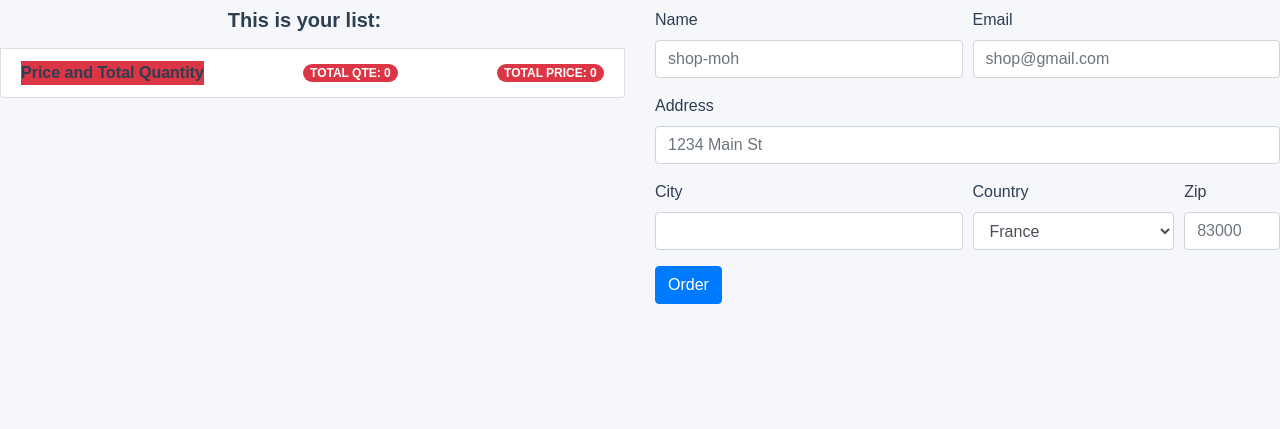
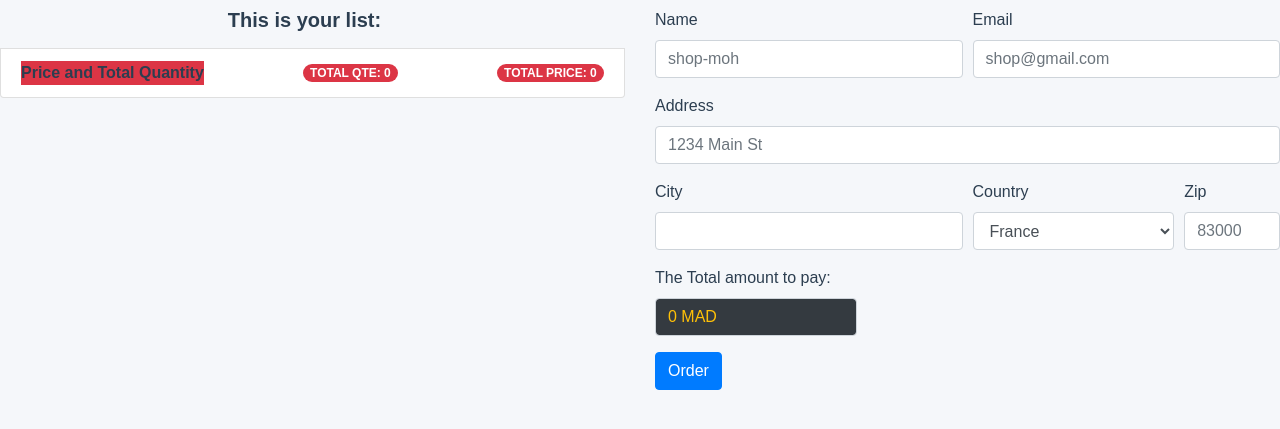
Before and after one commit to MohamedAmhal/final_project_alx_backend_SE, a Django app: page /checkout in a window 1280 px wide. Shown: the part 56-485 px from the top of the page. Run offline with Django 5.2, Linux system fonts and the light colour scheme; some libraries are stand-ins or nearby versions.

Commit message:
fixing the payment page the somme amount payment:

```diff
--- a/web_ecommerce/shop/admin.py
+++ b/web_ecommerce/shop/admin.py
@@ -13,7 +13,7 @@ class AdminProduct(admin.ModelAdmin):
 
 # displaying the features in panal tables (for Commande table) :
 class AdminCommande(admin.ModelAdmin):
-    list_display = ('items', 'name', 'email', 'address', 'city', 'zip', 'command_date')
+    list_display = ('items', 'name', 'email', 'address', 'city', 'total', 'command_date')
 
 
 
--- a/web_ecommerce/shop/templates/shop/checkout.html
+++ b/web_ecommerce/shop/templates/shop/checkout.html
@@ -44,7 +44,11 @@
             </div>
             <div class="form-group col-md-2">
               <label for="inputZip">Zip</label>
-              <input name="zipcode" id="zipcode" type="text" class="form-control" id="inputZip" placeholder="83000">
+              <input name="zipcode" id="zipcode" type="text" class="form-control" placeholder="83000">
+            </div>
+            <div class="form-group col-md-4">
+              <label for="inputZip">The Total amount to pay: </label>
+              <input name="total" id="total" type="readonly" class="bg-dark text-warning form-control">
             </div>
           </div>
           <button type="submit" class="btn btn-primary">Order</button>
@@ -62,14 +66,14 @@
       }else{
         basket = JSON.parse(localStorage.getItem('basket'));
       }
-      var toatal = 0;
+      var total = 0;
       var number = 0;
       for (item in basket){
         let name = basket[item][1];
         let quantity = basket[item][0];
         let price = basket[item][2];
         number += quantity;
-        toatal += price;
+        total += price;
         let ItemString = `<li class="list-group-item d-flex justify-content-between align-items-center">
               ${name}
               <span class="badge badge-primary badge-pill">QTE: ${quantity}</span>
@@ -82,9 +86,9 @@
       let ItemNumber = `<li class="list-group-item d-flex justify-content-between align-items-center">
               <b class="bg-danger">Price and Total Quantity</b>
               <span class="badge badge-danger badge-pill">TOTAL QTE: ${number}</span>
-              <span class="badge badge-danger badge-pill">TOTAL PRICE: ${toatal}</span>
+              <span class="badge badge-danger badge-pill">TOTAL PRICE: ${total}</span>
             </li>`;
-
+        $('#total').val(total+" MAD");
         $('#item-list').append(ItemNumber);
 
       $('#items').val(JSON.stringify(basket));
--- a/web_ecommerce/shop/views.py
+++ b/web_ecommerce/shop/views.py
@@ -28,12 +28,13 @@ def details(request, id_pro):
 def Checkout(request):
     if request.method == "POST":
         items = request.POST.get('items')
+        total = request.POST.get('total')
         name = request.POST.get('name')
         email = request.POST.get('email')
         address = request.POST.get('address')
         city = request.POST.get('city')
         country = request.POST.get('pays')
         zip = request.POST.get('zipcode')
-        commande = Commande(items=items, name=name, email=email, address=address, city=city, country=country, zip=zip)
+        commande = Commande(items=items, total=total, name=name, email=email, address=address, city=city, country=country, zip=zip)
         commande.save()
     return render(request, 'shop/checkout.html')
```
Also changed, not shown: web_ecommerce/db.sqlite3, web_ecommerce/shop/migrations/0003_commande_total.py (added).
